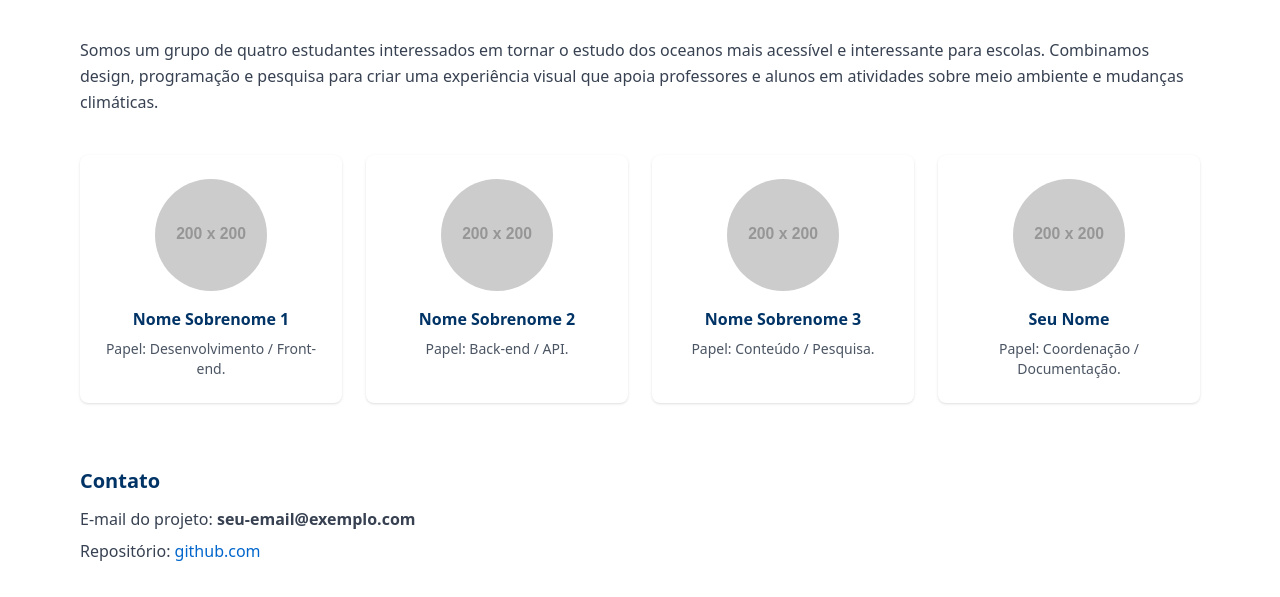
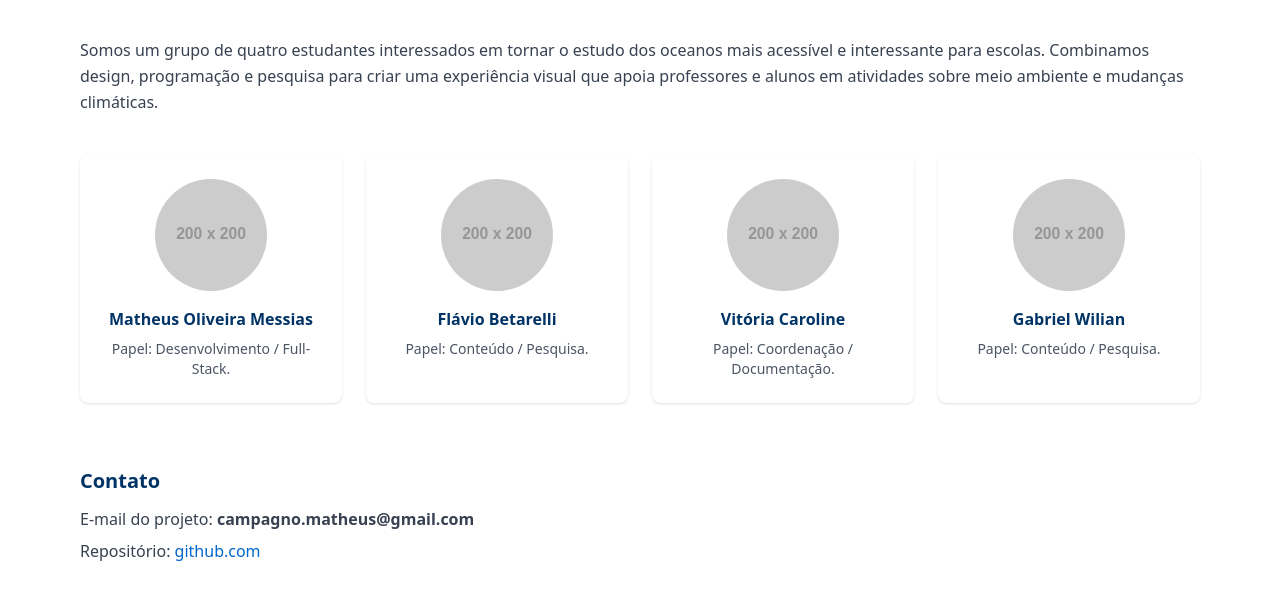
Before and after one commit to MatheusCampagnolo/nautilis, a website: page views/quem-somos.html in a window 1280 px wide. Shown: the part 203-800 px from the top of the page. Drawn offline with nearby package versions, Linux system fonts and the light colour scheme; placeholder pictures from the web are drawn by us.

Commit message:
feat: atualizar informações da equipe na seção "Quem Somos", incluindo nomes e papéis dos membros

```diff
--- a/views/quem-somos.html
+++ b/views/quem-somos.html
@@ -77,7 +77,6 @@
         </p>
       </header>
 
-      <!-- EDIT HERE: breve descrição da equipe/projeto -->
       <section class="mb-10">
         <p class="text-gray-700 leading-relaxed">
           Somos um grupo de quatro estudantes interessados em tornar o estudo
@@ -88,23 +87,19 @@
         </p>
       </section>
 
-      <!-- CARDS DOS MEMBROS -->
       <section class="mb-16">
         <div class="grid md:grid-cols-4 gap-6">
+
           <!-- MEMBER 1 -->
           <article class="bg-white rounded-lg shadow p-6 text-center">
-            <!-- EDIT HERE: substitua src pela imagem do membro -->
             <img
               src="https://placehold.co/200x200/png?text=Foto+1"
               alt="Membro 1"
               class="w-28 h-28 object-cover rounded-full mx-auto mb-4"
             />
-            <!-- EDIT HERE: NOME -->
-            <h4 class="font-semibold text-ocean-deep">Nome Sobrenome 1</h4>
-            <!-- EDIT HERE: CURTA DESCRIÇÃO (1-2 linhas) -->
+            <h4 class="font-semibold text-ocean-deep">Matheus Oliveira Messias</h4>
             <p class="text-sm text-gray-600 mt-2">
-              Papel: Desenvolvimento / Front-end.
-              <!-- Troque esse texto -->
+              Papel: Desenvolvimento / Full-Stack.
             </p>
           </article>
 
@@ -115,10 +110,9 @@
               alt="Membro 2"
               class="w-28 h-28 object-cover rounded-full mx-auto mb-4"
             />
-            <h4 class="font-semibold text-ocean-deep">Nome Sobrenome 2</h4>
+            <h4 class="font-semibold text-ocean-deep">Flávio Betarelli</h4>
             <p class="text-sm text-gray-600 mt-2">
-              Papel: Back-end / API.
-              <!-- Troque esse texto -->
+              Papel: Conteúdo / Pesquisa.
             </p>
           </article>
 
@@ -129,37 +123,34 @@
               alt="Membro 3"
               class="w-28 h-28 object-cover rounded-full mx-auto mb-4"
             />
-            <h4 class="font-semibold text-ocean-deep">Nome Sobrenome 3</h4>
+            <h4 class="font-semibold text-ocean-deep">Vitória Caroline</h4>
             <p class="text-sm text-gray-600 mt-2">
-              Papel: Conteúdo / Pesquisa.
-              <!-- Troque esse texto -->
+              Papel: Coordenação / Documentação.
             </p>
           </article>
 
-          <!-- MEMBER 4 (VOCÊ) -->
+          <!-- MEMBER 4 -->
           <article class="bg-white rounded-lg shadow p-6 text-center">
             <img
               src="https://placehold.co/200x200/png?text=Sua+Foto"
               alt="Membro 4"
               class="w-28 h-28 object-cover rounded-full mx-auto mb-4"
             />
-            <h4 class="font-semibold text-ocean-deep">Seu Nome</h4>
+            <h4 class="font-semibold text-ocean-deep">Gabriel Wilian</h4>
             <p class="text-sm text-gray-600 mt-2">
-              Papel: Coordenação / Documentação.
-              <!-- Troque esse texto -->
+              Papel: Conteúdo / Pesquisa.
             </p>
           </article>
         </div>
 
-        <!-- Observação: se preferir mais texto por membro, substitua o <p> acima por um parágrafo maior aqui -->
+        <!-- caso mais texto por membro, substituir o <p> acima por um parágrafo maior aqui -->
       </section>
 
       <!-- Contato / links -->
       <section class="mb-16">
         <h3 class="text-xl font-semibold text-ocean-deep mb-3">Contato</h3>
-        <!-- EDIT HERE: colocar e-mail ou link do repositório (opcional) -->
         <p class="text-gray-700">
-          E-mail do projeto: <strong>seu-email@exemplo.com</strong>
+          E-mail do projeto: <strong>campagno.matheus@gmail.com</strong>
         </p>
         <p class="text-gray-700 mt-2">
           Repositório:
```
